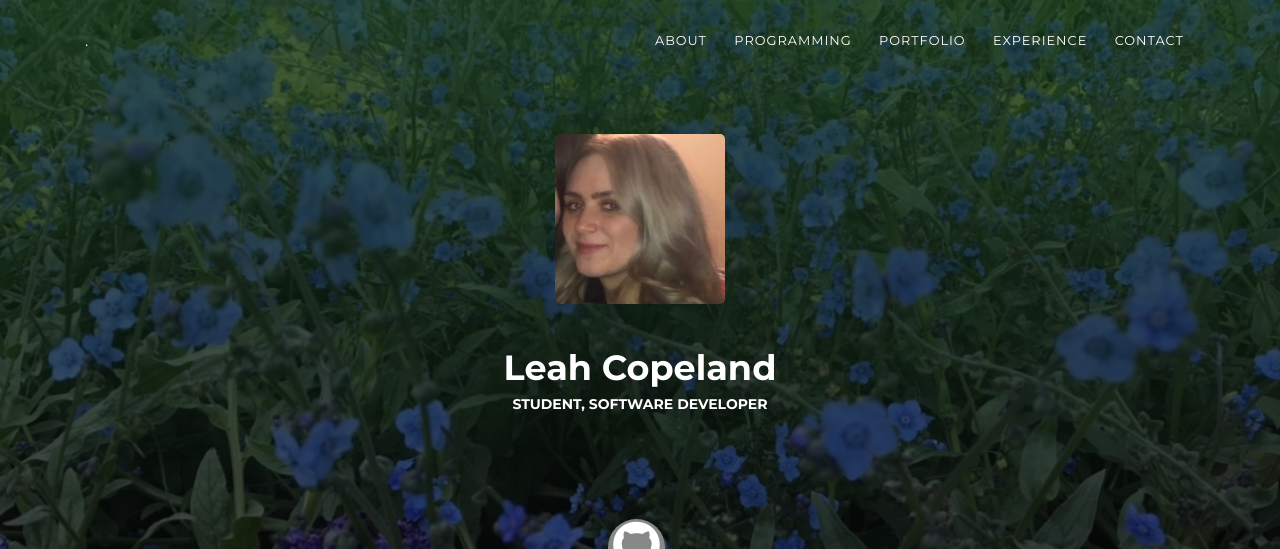
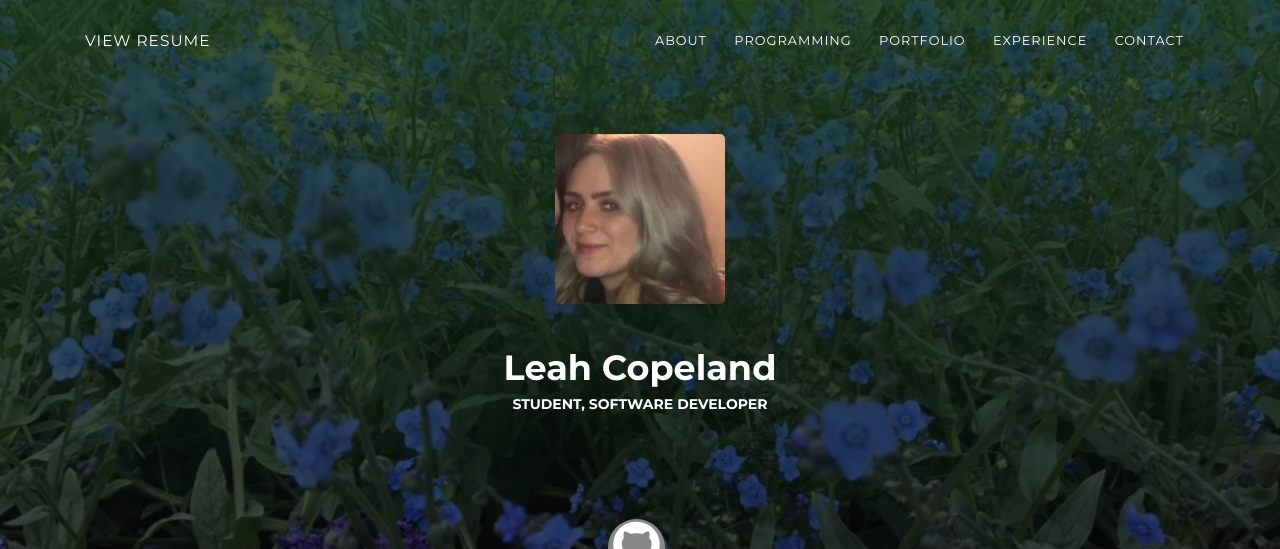
Before and after one commit to leah-is-offline/leah-doing-stuff.ca, a Django app: page / in a window 1280 px wide. Shown: the top 549 px of the page. Run offline with Django 3.2, Linux system fonts and the light colour scheme; some libraries are stand-ins or nearby versions.

Commit message:
add resume

```diff
--- a/homepage/templates/homepage/index.html
+++ b/homepage/templates/homepage/index.html
@@ -25,7 +25,7 @@
         <nav class="navbar navbar-expand-lg fixed-top navbar-transparent bg-primary" color-on-scroll="400">
           <div class="container">
 
-            <div class="nav-item"><a class="navbar-brand" href="https://github.com/leah-is-offline/myhomepage.ca/blob/main/leah_copeland_.pdf" rel="tooltip">.</a>
+            <div class="nav-item"><a class="navbar-brand" href="https://github.com/leah-is-offline/leah-doing-stuff.ca/blob/main/leah_copeland_.pdf" rel="tooltip">View Resume</a>
               <button class="navbar-toggler navbar-toggler" type="button" data-toggle="collapse" data-target="#navigation" aria-controls="navigation" aria-expanded="false" aria-label="Toggle navigation"><span class="navbar-toggler-bar bar1"></span><span class="navbar-toggler-bar bar2"></span><span class="navbar-toggler-bar bar3"></span></button>
             </div>
             <div class="collapse navbar-collapse justify-content-end" id="navigation">
```
Also changed, not shown: 1 other file.
